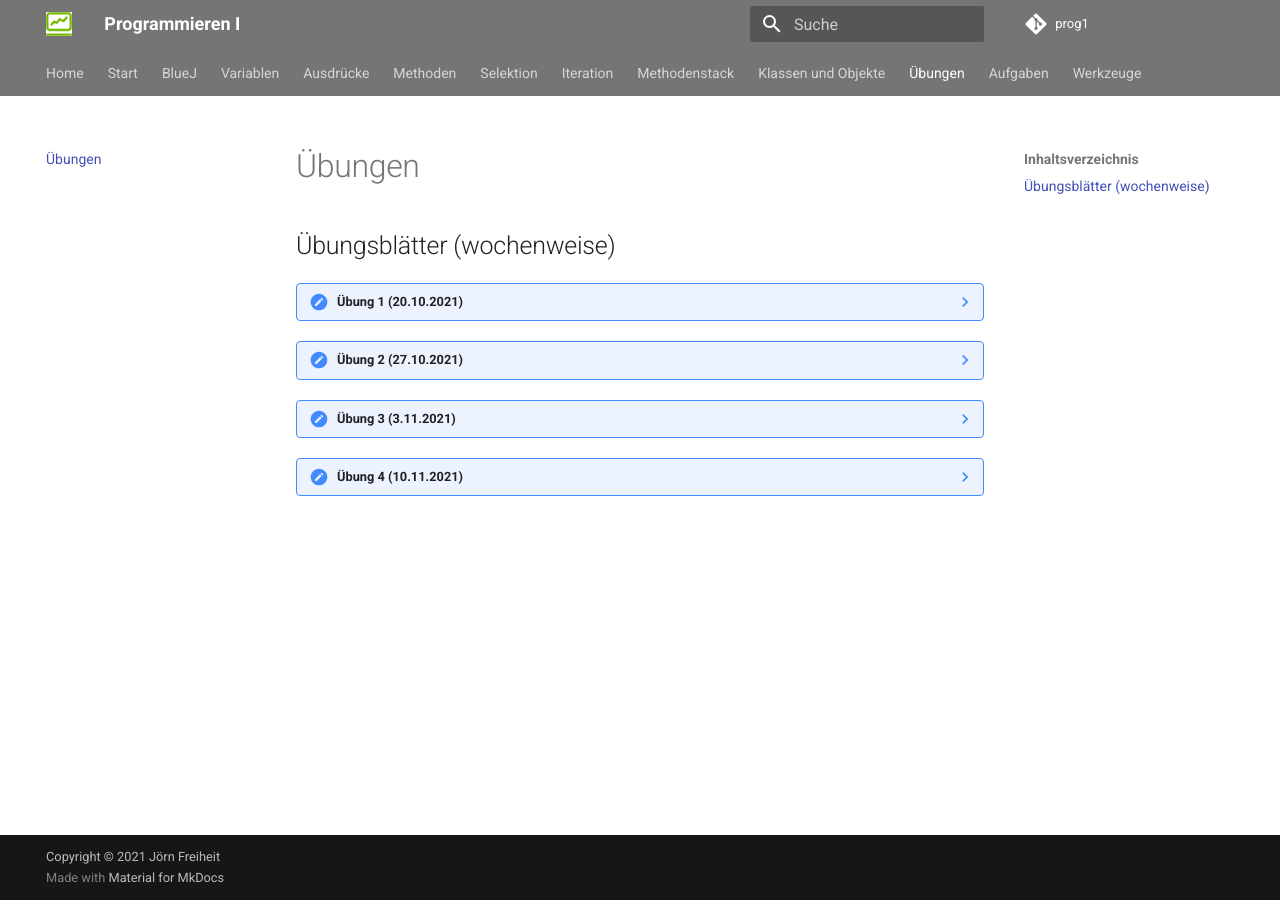
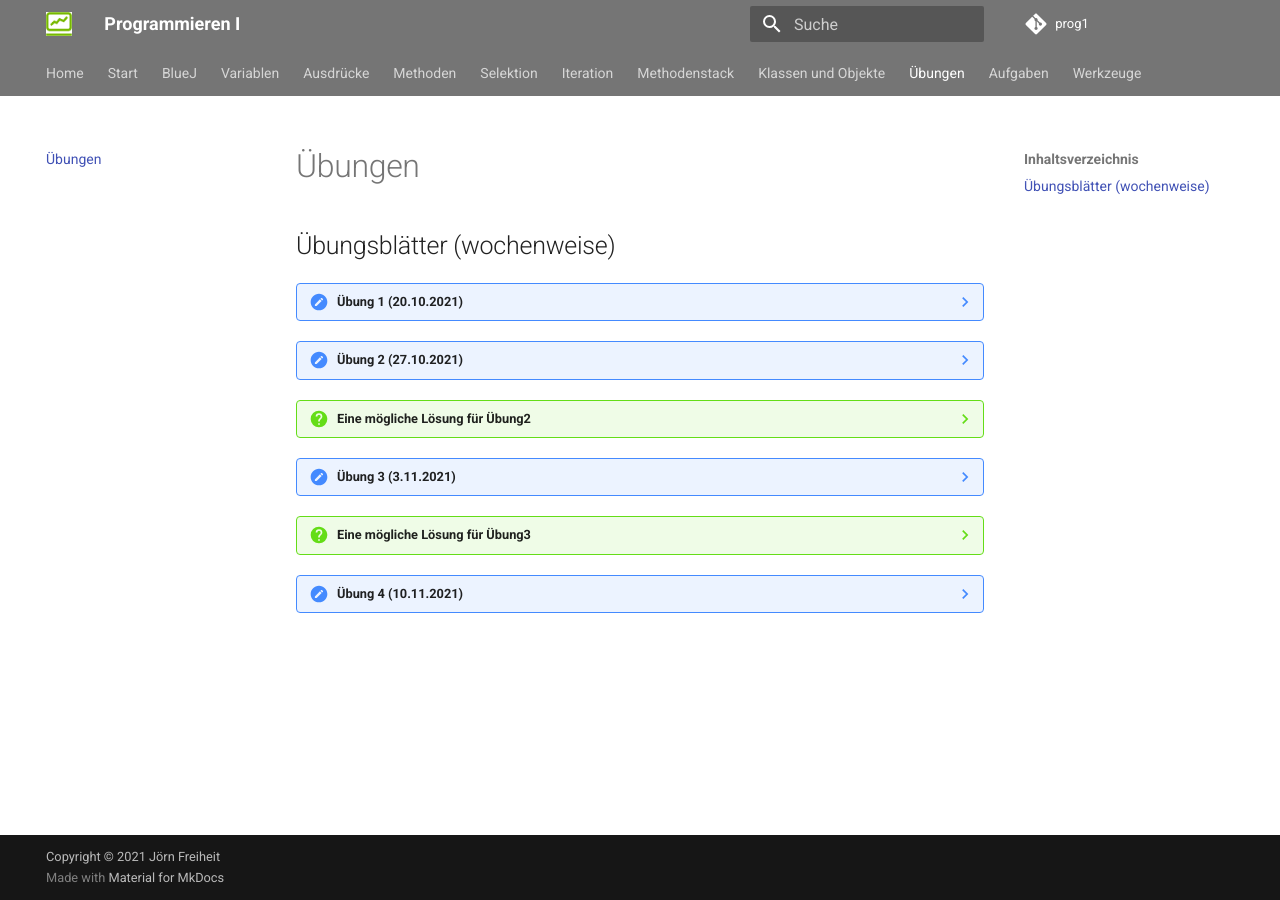
Before and after one commit to jfreiheit/prog1_2122, an MkDocs documentation site: the page built from docs/uebungen.md, in a window 1280 px wide. Built offline with MkDocs 1.6.1 and Material for MkDocs 9.7.7, drawn with Linux system fonts in a browser that asks for light colours; comment, search, counter and statistics services are not loaded; some of the changed lines change nothing that is shown.

````diff
--- a/docs/uebungen.md
+++ b/docs/uebungen.md
@@ -177,6 +177,96 @@
 	```
 
 
+??? question "Eine mögliche Lösung für Übung2"
+	```java
+	public class Uebung2
+	{
+	    public Uebung2()
+	    {
+
+	    }
+
+	    public void printLesson2()
+	    {
+	        // Schreiben Sie Ihren gesamten Code in diese Methode
+	        // und fuehren Sie diese Methode aus
+
+	        int in = 123;
+			long lo = 456789;
+			char ch = 'a';
+			byte by = 127;
+			short sh = 32767;
+			float fl = 4.23f;
+			double d1 = 6.98;
+			boolean b1 = true;
+			String s1 = "Hallo!";
+
+			System.out.println(" --- Aufgabe 3 -------");
+			System.out.println();
+			System.out.println("Wert vom Typ int     : " + in );
+			System.out.println("Wert vom Typ long    : " + lo );
+			System.out.println("Wert vom Typ char    : " + ch );
+			System.out.println("Wert vom Typ byte    : " + by );
+			System.out.println("Wert vom Typ short   : " + sh );
+			System.out.println("Wert vom Typ float   : " + fl );
+			System.out.println("Wert vom Typ double  : " + d1 );
+			System.out.println("Wert vom Typ boolean : " + b1 );
+			System.out.println("Wert vom Typ String  : " + s1 );
+
+			System.out.println();
+			System.out.println(" --- Aufgabe 4 -------");
+			System.out.println();
+			in = 2147483647;
+			System.out.println("Wert vom Typ int     : " + in );
+			in = in + 1;		// in++;
+			System.out.println("Wert vom Typ int     : " + in );
+
+			System.out.println();
+			System.out.println(" --- Aufgabe 5 -------");
+			System.out.println();
+			lo = 2147483647L;
+			System.out.println("Wert vom Typ long    : " + lo );
+			lo = lo +1 ;
+			System.out.println("Wert vom Typ long    : " + lo );
+
+			System.out.println();
+			System.out.println(" --- Aufgabe 6 -------");
+			System.out.println();
+			ch = 65;
+			System.out.println("Wert vom Typ char    : " + ch );
+
+			System.out.println();
+			System.out.println(" --- Aufgabe 7 -------");
+			System.out.println();
+			int nr1 = 17;
+			int nr2 = 4;
+			int quotient = nr1 / nr2;
+			int rest = nr1 % nr2;
+			if(rest==0)
+			{
+				System.out.println(nr1 + " geteilt durch " + nr2 + " ergibt " + quotient + " ohne Rest.");
+			}
+			else
+			{
+				System.out.println(nr1 + " geteilt durch " + nr2 + " ergibt " + quotient
+					+ ". Es bleibt ein Rest von " + rest);
+			}
+
+			System.out.println();
+			System.out.println(" --- Aufgabe 8 -------");
+			System.out.println();
+			int number1 = 17;
+			int number2 = 4;
+			int result = number1 / number2;
+			System.out.println(number1 + "/" + number2 + " = " + result);
+
+			int rest = number1 % number2;
+			System.out.println(number1 + " mod " + number2 + " = " + rest);
+		}
+	}
+	```
+
+
 
 ??? note "Übung 3 (3.11.2021)"
 	1. Öffnen Sie `BlueJ` und erstellen Sie ein neues Projekt `uebung3`.
@@ -218,6 +308,92 @@
 	5. Wie könnten (und sollten!) Sie die `computeSeconds()`-Methode in der `printSeconds()`-Methode verwenden? Warum?
 
 
+??? question "Eine mögliche Lösung für Übung3"
+	```java
+	public class Uebung3
+		{
+		    public Uebung3()
+		    {
+
+		    }
+
+		    public void printSeconds(int seconds)
+			{
+				int minute = 60;
+				int hour = 60 * minute;		// 3600
+				int day = 24 * hour;		// 86400
+
+				int days = seconds / day;
+				int remainingSeconds = seconds - (days * day);
+				int hours = remainingSeconds / hour;
+				remainingSeconds = remainingSeconds - (hours * hour);
+				int minutes = remainingSeconds / minute;
+				remainingSeconds = remainingSeconds - (minutes * minute);
+
+				/*
+				System.out.println(seconds + " Sekunden sind " + days + " Tage, "
+				+ hours + " Stunden, " + minutes + " Minuten, " + remainingSeconds + " Sekunden.");
+				 */
+
+				String output = seconds + " Sekunden sind ";
+				if(days==1)
+				{
+					output = output + " 1 Tag, ";
+				}
+				else
+				{
+					if(days > 1)
+					{
+						output = output + days + " Tage, ";
+					}
+				}
+				if(hours==1)
+				{
+					output = output + " 1 Stunde, ";
+				}
+				else
+				{
+					if(hours > 1)
+					{
+						output = output + hours + " Stunden, ";
+					}
+				}
+				if(minutes==1)
+				{
+					output = output + " 1 Minute, ";
+				}
+				else
+				{
+					if(minutes > 1)
+					{
+						output = output + minutes + " Minuten, ";
+					}
+				}
+				if(remainingSeconds==1)
+				{
+					output = output + " 1 Sekunde.";
+				}
+				else
+				{
+					if(remainingSeconds > 1)
+					{
+						output = output + remainingSeconds + " Sekunden.";
+					}
+				}
+				System.out.println(output);
+			}
+
+			public void myLesson3Method()
+		    {
+				printSeconds(3456789);
+				printSeconds(2345678);
+				printSeconds(123456);
+				printSeconds(12345);
+		    }
+	}
+	```
+
+
 
 ??? note "Übung 4 (10.11.2021)"
 	1. Öffnen Sie `BlueJ` und erstellen Sie ein neues Projekt `uebung4`.
@@ -239,8 +415,18 @@
 		    }
 		}
 		```
-	3. Schreiben Sie eine Methode `isLeapYear(int year)`, die ein `true` zurückgibt, wenn `year` ein Schaltjahr ist und ein `false`, wenn nicht. Ein Jahr ist ein Schaltjahr, wenn die Jahreszahl durch `4` teilbar ist, aber nicht durch `100`, außer sie ist durch `400` teilbar.
-	4. Schreiben Sie eine Methode `printleapYear(int year)`, die für `year` auf die Konsole ausgibt (Beispielwerte):
+	4. Schreiben Sie eine Methode `isPrime(int number)`, die ein `true` zurückgibt, wenn `number` eine Primzahl ist Schaltjahr ist und ein `false`, wenn nicht. Eine Primzahl ist eine natürliche Zahl größer als `1`, die nur durch `1` und sich selbst teilbar ist.
+	5. Schreiben Sie eine Methode `printprimeNumbers(int maximum)`, die alle Primzahlen von `1` bis einschließlich `maximum` wie folgt auf der Konsole ausgibt (Bsp. für `maximum=61`):
+		```bash
+		Zahl : 61
+		.2 3 .5 .7 ...11 .13 ...17 .19 ...23 .....29 .31 .....37 ...41 .43 ...47 .....53 .....59 .61
+		```
+		d.h. es werden die Zahlen, die Primzahlen sind, ausgegeben und für die anderen Zahlen erscheint nur ein Punkt. Verwenden Sie in der Methode `printPrimenumbers(int)` die Methode `isPrime(int)`.
+
+	***Zusatzaufgabe (gute Wiederholung/Vertiefung von Übung 3)***
+
+	1. Schreiben Sie eine Methode `isLeapYear(int year)`, die ein `true` zurückgibt, wenn `year` ein Schaltjahr ist und ein `false`, wenn nicht. Ein Jahr ist ein Schaltjahr, wenn die Jahreszahl durch `4` teilbar ist, aber nicht durch `100`, außer sie ist durch `400` teilbar.
+	2. Schreiben Sie eine Methode `printleapYear(int year)`, die für `year` auf die Konsole ausgibt (Beispielwerte):
 		```bash
 		2021 ist kein Schaltjahr.
 		2020 war ein Schaltjahr.
@@ -248,10 +434,3 @@
 		2024 wird ein Schaltjahr.
 		2025 wird kein Schaltjahr.
 		```
-	5. Schreiben Sie eine Methode `isPrime(int number)`, die ein `true` zurückgibt, wenn `number` eine Primzahl ist Schaltjahr ist und ein `false`, wenn nicht. Eine Primzahl ist eine natürliche Zahl größer als `1`, die nur durch `1` und sich selbst teilbar ist.
-	6. Schreiben Sie eine Methode `printprimeNumbers(int maximum)`, die alle Primzahlen von `1` bis einschließlich `maximum` wie folgt auf der Konsole ausgibt (Bsp. für `maximum=61`):
-		```bash
-		Zahl : 61
-		.2 3 .5 .7 ...11 .13 ...17 .19 ...23 .....29 .31 .....37 ...41 .43 ...47 .....53 .....59 .61
-		```
-		d.h. es werden die Zahlen, die Primzahlen sind, ausgegeben und für die anderen Zahlen erscheint nur ein Punkt. Verwenden Sie in der Methode `printPrimenumbers(int)` die Methode `isPrime(int)`.
````
Also changed, not shown: site/search/search_index.json, site/sitemap.xml, site/uebungen/index.html, 1 other file.
